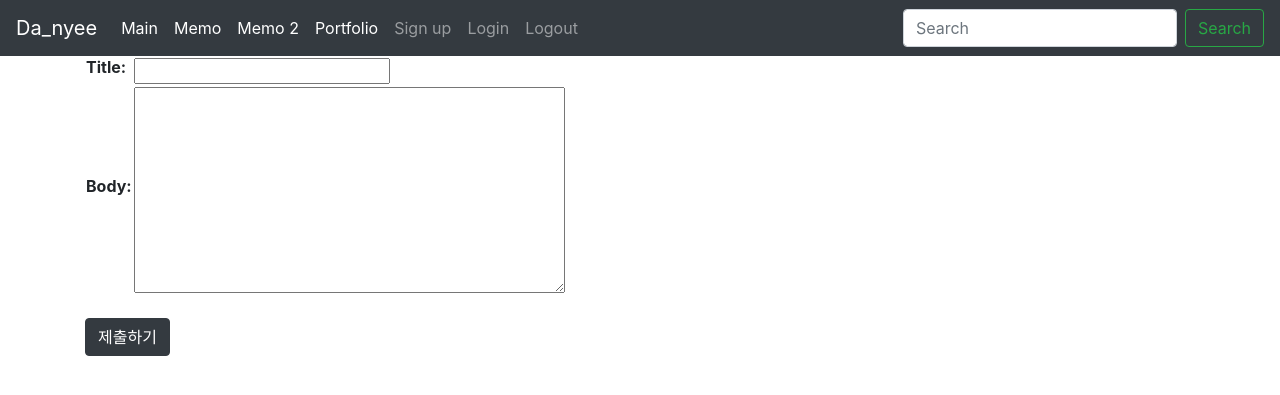
After one commit to da-nyee/likelion-blog-assignment3, a Django app: page /blog/newblog/ in a window 1280 px wide. The commit adds this page. Shown: the top 395 px of the page. Run offline with Django 3.2, Linux system fonts and the light colour scheme; some libraries are stand-ins or nearby versions.

Commit message:
feat: Create a form with ModelForm

```diff
--- /dev/null
+++ b/blogapp/form.py
@@ -0,0 +1,17 @@
+from django import forms
+from .models import Blog
+
+class BlogPost(forms.ModelForm): # Model 기반의 입력공간
+    class Meta: # meta class: inner class
+        model = Blog
+        fields = ['title', 'body']
+
+# Other form fields for practice
+'''
+class BlogPost(forms.Form): # 임의의 입력공간
+    email = forms.EmailField()
+    files = forms.FileField()
+    url = forms.URLField()
+    words = forms.CharField(max_length=200)
+    max_number = forms.ChoiceField(choices=[('1','one'), ('2','two'), ('3','three')])
+'''
--- /dev/null
+++ b/blogapp/templates/newblog.html
@@ -0,0 +1,14 @@
+{% extends 'base.html' %}
+
+{% block contents %}
+<div class="container">
+    <form method="POST">
+        {% csrf_token %} <!-- POST 방식, 보안기능 -->
+        <table>
+            {{form.as_table}}
+        </table>
+        <br>
+        <input class="btn btn-dark" type="submit" value="제출하기">
+    </form>
+</div>
+{% endblock %}
--- a/blogapp/urls.py
+++ b/blogapp/urls.py
@@ -6,4 +6,5 @@ urlpatterns = [
     path('<int:blog_id>/', views.detail, name="detail"),
     path('new/', views.new, name="new"),
     path('create', views.create, name="create"),
+    path('newblog/', views.blogpost, name="newblog"),
 ]
--- a/blogapp/views.py
+++ b/blogapp/views.py
@@ -3,6 +3,7 @@ from django.utils import timezone
 from django.core.paginator import Paginator
 from .models import Blog
 from .models import Portfolio
+from .form import BlogPost
 
 def home(request):
     blogs = Blog.objects # query set
@@ -35,3 +36,18 @@ def create(request):
 def portfolio(request):
     portfolios = Portfolio.objects
     return render(request, 'portfolio.html', {'portfolios':portfolios})
+
+def blogpost(request):
+    # 수행하는 기능 2
+    # 입력된 내용을 처리하는 기능 :: POST
+    if request.method == 'POST':
+        form = BlogPost(request.POST)
+        if form.is_valid():
+            post = form.save(commit=False)
+            post.pub_date = timezone.now()
+            post.save()
+            return redirect('home')
+    # 빈 페이지를 띄워주는 기능 :: GET
+    else:
+        form = BlogPost()
+        return render(request, 'newblog.html', {'form':form})
--- a/blogproject/templates/base.html
+++ b/blogproject/templates/base.html
@@ -18,6 +18,9 @@
             </li>
             <li class="nav-item active">
               <a class="nav-link" href="{% url 'new' %}">Memo<span class="sr-only">(current)</span></a>
+            </li>
+            <li class="nav-item active">
+              <a class="nav-link" href="{% url 'newblog' %}">Memo 2<span class="sr-only">(current)</span></a>
             </li>
             <li class="nav-item active">
               <a class="nav-link" href="{% url 'portfolio' %}">Portfolio<span class="sr-only">(current)</span></a>
```
